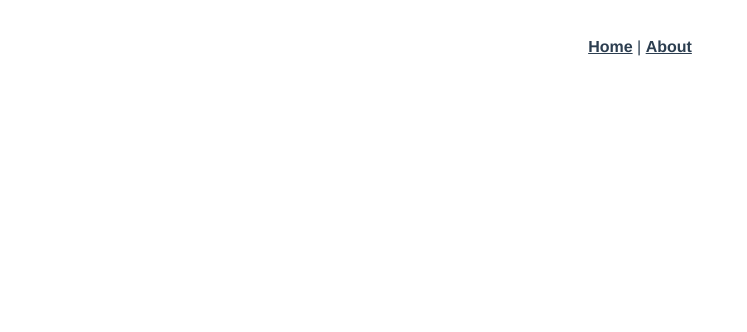
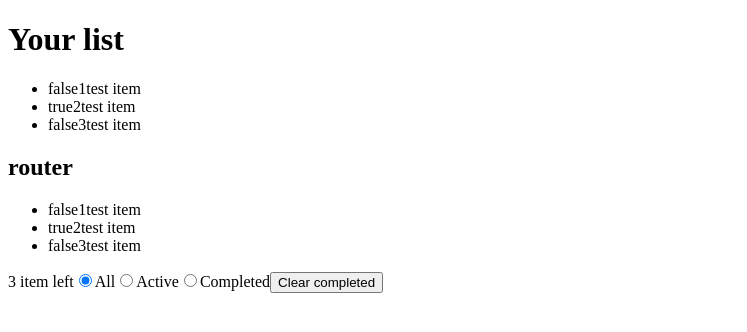
Before and after one commit to Yaltaphil/new-todo, a Vue app: page /add in a window 1280 px wide. Before the commit this address had no page. Shown: the top 332 px of the page, without its empty margins (0-747 px from the left). Built offline with nearby package versions, Linux system fonts and the light colour scheme.

Commit message:
app draft

```diff
--- a/src/App.vue
+++ b/src/App.vue
@@ -1,30 +1,73 @@
 <template>
-  <nav>
-    <router-link to="/">Home</router-link> |
-    <router-link to="/about">About</router-link>
-  </nav>
-  <router-view/>
+    <nav>
+        <!-- <router-link to="/">TaskList</router-link> | -->
+        <!-- <router-link :to="{ name: 'TaskItem' }">Add task</router-link> -->
+    </nav>
+    <h1>Your list</h1>
+
+    <ul>
+        <TaskItem
+            v-for="item in tasksToDisplay"
+            :key="item.id"
+            :item="item"
+        />
+    </ul>
+    <h2>router</h2>
+    <router-view/>
+    <div>
+        <span>{{ counter }} item left</span>
+        <span>
+            <input
+                id="all-tasks"
+                v-model="filter"
+                type="radio"
+                value="all"
+            />All</span
+        >
+        <span>
+            <input
+                id="active-tasks"
+                v-model="filter"
+                type="radio"
+                value="active"
+            />Active</span
+        >
+        <span>
+            <input
+                id="completed-tasks"
+                v-model="filter"
+                type="radio"
+                value="completed"
+            />Completed</span
+        >
+
+        <span> <button>Clear completed</button></span>
+    </div>
 </template>
 
-<style lang="scss">
-#app {
-  font-family: Avenir, Helvetica, Arial, sans-serif;
-  -webkit-font-smoothing: antialiased;
-  -moz-osx-font-smoothing: grayscale;
-  text-align: center;
-  color: #2c3e50;
-}
+<script lang="ts" setup>
+import { useStore } from 'vuex'
+import { computed, ref } from '@vue/reactivity'
+import Task from '@/models/task'
+import filters from '@/models/filters'
+import TaskItem from '@/components/TaskItem.vue'
 
-nav {
-  padding: 30px;
+const store = useStore()
 
-  a {
-    font-weight: bold;
-    color: #2c3e50;
+const filter = ref(filters.all)
 
-    &.router-link-exact-active {
-      color: #42b983;
-    }
+const counter = computed(() => store.getters.tasksCount)
+
+const tasksToDisplay = computed(() => {
+  switch (filter.value) {
+    case filters.all:
+      return store.state.tasks
+    case filters.active:
+      return store.state.tasks.filter(
+        (item: Task) => !item.completed,
+      )
+    case filters.completed:
+      return store.state.tasks.filter((item: Task) => item.completed)
   }
-}
-</style>
+})
+</script>
--- a/src/components/HelloWorld.vue
+++ /dev/null
@@ -1,64 +0,0 @@
-<template>
-  <div class="hello">
-    <h1>{{ msg }}</h1>
-    <p>
-      For a guide and recipes on how to configure / customize this project,<br>
-      check out the
-      <a href="https://cli.vuejs.org" target="_blank" rel="noopener">vue-cli documentation</a>.
-    </p>
-    <h3>Installed CLI Plugins</h3>
-    <ul>
-      <li><a href="https://github.com/vuejs/vue-cli/tree/dev/packages/%40vue/cli-plugin-babel" target="_blank" rel="noopener">babel</a></li>
-      <li><a href="https://github.com/vuejs/vue-cli/tree/dev/packages/%40vue/cli-plugin-pwa" target="_blank" rel="noopener">pwa</a></li>
-      <li><a href="https://github.com/vuejs/vue-cli/tree/dev/packages/%40vue/cli-plugin-router" target="_blank" rel="noopener">router</a></li>
-      <li><a href="https://github.com/vuejs/vue-cli/tree/dev/packages/%40vue/cli-plugin-vuex" target="_blank" rel="noopener">vuex</a></li>
-      <li><a href="https://github.com/vuejs/vue-cli/tree/dev/packages/%40vue/cli-plugin-eslint" target="_blank" rel="noopener">eslint</a></li>
-      <li><a href="https://github.com/vuejs/vue-cli/tree/dev/packages/%40vue/cli-plugin-typescript" target="_blank" rel="noopener">typescript</a></li>
-    </ul>
-    <h3>Essential Links</h3>
-    <ul>
-      <li><a href="https://vuejs.org" target="_blank" rel="noopener">Core Docs</a></li>
-      <li><a href="https://forum.vuejs.org" target="_blank" rel="noopener">Forum</a></li>
-      <li><a href="https://chat.vuejs.org" target="_blank" rel="noopener">Community Chat</a></li>
-      <li><a href="https://twitter.com/vuejs" target="_blank" rel="noopener">Twitter</a></li>
-      <li><a href="https://news.vuejs.org" target="_blank" rel="noopener">News</a></li>
-    </ul>
-    <h3>Ecosystem</h3>
-    <ul>
-      <li><a href="https://router.vuejs.org" target="_blank" rel="noopener">vue-router</a></li>
-      <li><a href="https://vuex.vuejs.org" target="_blank" rel="noopener">vuex</a></li>
-      <li><a href="https://github.com/vuejs/vue-devtools#vue-devtools" target="_blank" rel="noopener">vue-devtools</a></li>
-      <li><a href="https://vue-loader.vuejs.org" target="_blank" rel="noopener">vue-loader</a></li>
-      <li><a href="https://github.com/vuejs/awesome-vue" target="_blank" rel="noopener">awesome-vue</a></li>
-    </ul>
-  </div>
-</template>
-
-<script lang="ts">
-import { defineComponent } from 'vue';
-
-export default defineComponent({
-  name: 'HelloWorld',
-  props: {
-    msg: String,
-  },
-});
-</script>
-
-<!-- Add "scoped" attribute to limit CSS to this component only -->
-<style scoped lang="scss">
-h3 {
-  margin: 40px 0 0;
-}
-ul {
-  list-style-type: none;
-  padding: 0;
-}
-li {
-  display: inline-block;
-  margin: 0 10px;
-}
-a {
-  color: #42b983;
-}
-</style>
--- /dev/null
+++ b/src/components/TaskItem.vue
@@ -0,0 +1,14 @@
+<template>
+    <li class="task-item">
+        <span>{{ props.item.completed }}</span>
+        <span>{{ props.item.id }}</span>
+        <span>{{ props.item.title }}</span>
+    </li>
+</template>
+
+<script setup lang="ts">
+    import Task from "@/models/task";
+    import { defineProps } from "vue";
+
+    const props = defineProps<{ item: Task }>();
+</script>
--- /dev/null
+++ b/src/models/filters.ts
@@ -0,0 +1,7 @@
+enum filters {
+    all = "all",
+    active = "active",
+    completed = "completed",
+}
+
+export default filters;
--- /dev/null
+++ b/src/models/task.ts
@@ -0,0 +1,5 @@
+export default interface Task {
+    id: number,
+    title: string,
+    completed: boolean,
+}
--- a/src/router/index.ts
+++ b/src/router/index.ts
@@ -1,25 +1,28 @@
-import { createRouter, createWebHistory, RouteRecordRaw } from 'vue-router'
-import HomeView from '../views/HomeView.vue'
+import { createRouter, createWebHistory, RouteRecordRaw } from "vue-router";
+import TaskList from "../views/TaskList.vue";
+import AddTask from "../views/AddTask.vue";
 
 const routes: Array<RouteRecordRaw> = [
-  {
-    path: '/',
-    name: 'home',
-    component: HomeView
-  },
-  {
-    path: '/about',
-    name: 'about',
-    // route level code-splitting
-    // this generates a separate chunk (about.[hash].js) for this route
-    // which is lazy-loaded when the route is visited.
-    component: () => import(/* webpackChunkName: "about" */ '../views/AboutView.vue')
-  }
-]
+    {
+        path: "/",
+        name: "TaskList",
+        component: TaskList,
+        children: [
+            {
+                path: "add",
+                component: AddTask,
+            },
+            {
+                path: "edit",
+                component: AddTask,
+            },
+        ],
+    },
+];
 
 const router = createRouter({
-  history: createWebHistory(process.env.BASE_URL),
-  routes
-})
+    history: createWebHistory(process.env.BASE_URL),
+    routes,
+});
 
-export default router
+export default router;
--- a/src/store/index.ts
+++ b/src/store/index.ts
@@ -1,14 +1,40 @@
-import { createStore } from 'vuex'
+import { createStore } from "vuex";
+import Task from "@/models/task";
 
 export default createStore({
     state: {
+        tasks: [
+            {
+                id: 1,
+                title: "test item",
+                completed: false,
             },
+            {
+                id: 2,
+                title: "test item",
+                completed: true,
+            },
+            {
+                id: 3,
+                title: "test item",
+                completed: false,
+            },
+        ] as Array<Task>,
+    },
+
     getters: {
+        tasksCount(state) {
+            return state.tasks.length;
         },
+    },
+
     mutations: {
+
     },
+
     actions: {
+
     },
-  modules: {
-  }
-})
+
+    modules: {},
+});
--- a/src/views/AboutView.vue
+++ /dev/null
@@ -1,5 +0,0 @@
-<template>
-  <div class="about">
-    <h1>This is an about page</h1>
-  </div>
-</template>
--- /dev/null
+++ b/src/views/AddTask.vue
@@ -0,0 +1,12 @@
+<template>
+    <div class="add-task">
+        <input type="text" v-model="title" placeholder="type task here" />
+        {{ title }}
+    </div>
+</template>
+
+<script setup lang="ts">
+    import { ref } from "vue";
+
+    let title = ref("");
+</script>
--- a/src/views/HomeView.vue
+++ /dev/null
@@ -1,18 +0,0 @@
-<template>
-  <div class="home">
-    <img alt="Vue logo" src="../assets/logo.png">
-    <HelloWorld msg="Welcome to Your Vue.js + TypeScript App"/>
-  </div>
-</template>
-
-<script lang="ts">
-import { defineComponent } from 'vue';
-import HelloWorld from '@/components/HelloWorld.vue'; // @ is an alias to /src
-
-export default defineComponent({
-  name: 'HomeView',
-  components: {
-    HelloWorld,
-  },
-});
-</script>
--- /dev/null
+++ b/src/views/TaskList.vue
@@ -0,0 +1,16 @@
+<template>
+        <ul>
+            <TaskItem
+                v-for="item in store.state.tasks"
+                :item="item"
+                :key="item.id"
+            />
+        </ul>
+</template>
+
+<script setup lang="ts">
+    import TaskItem from "@/components/TaskItem.vue";
+    import { useStore } from "vuex";
+
+    const store = useStore();
+</script>
```
Lines whose indentation alone changed are shown as unchanged.
